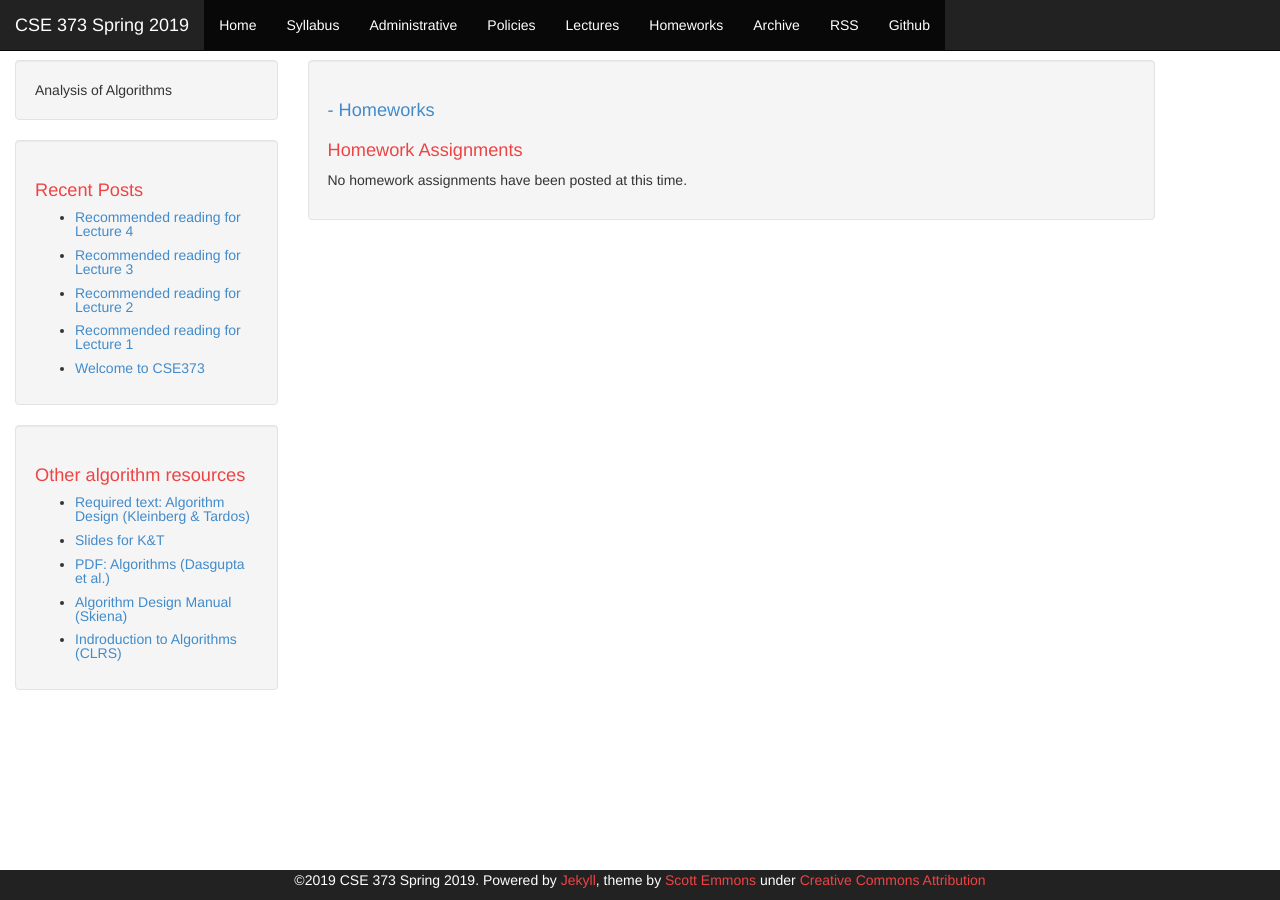
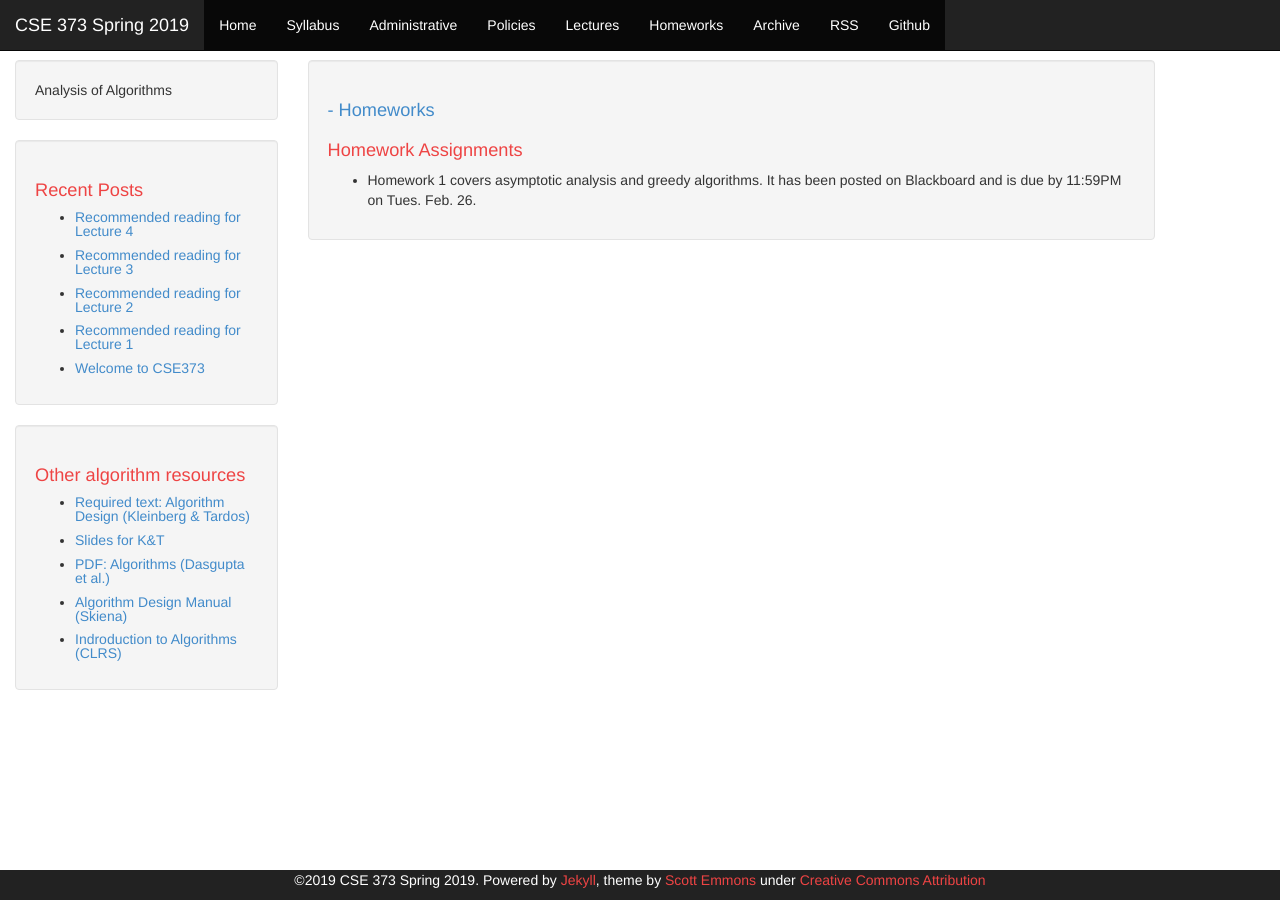
Before and after one commit to rob-p/CSE373S19, a Jekyll site: the page built from homeworks.md, in a window 1280 px wide. Built offline with Jekyll 4.4.1, drawn with Linux system fonts in a browser that asks for light colours.

Commit message:
Update homeworks.md

```diff
--- a/homeworks.md
+++ b/homeworks.md
@@ -7,4 +7,4 @@ published: true
 Homework Assignments
 =========================
 
-No homework assignments have been posted at this time.
+ * Homework 1 covers asymptotic analysis and greedy algorithms.  It has been posted on Blackboard and is due by 11:59PM on Tues. Feb. 26.
```
